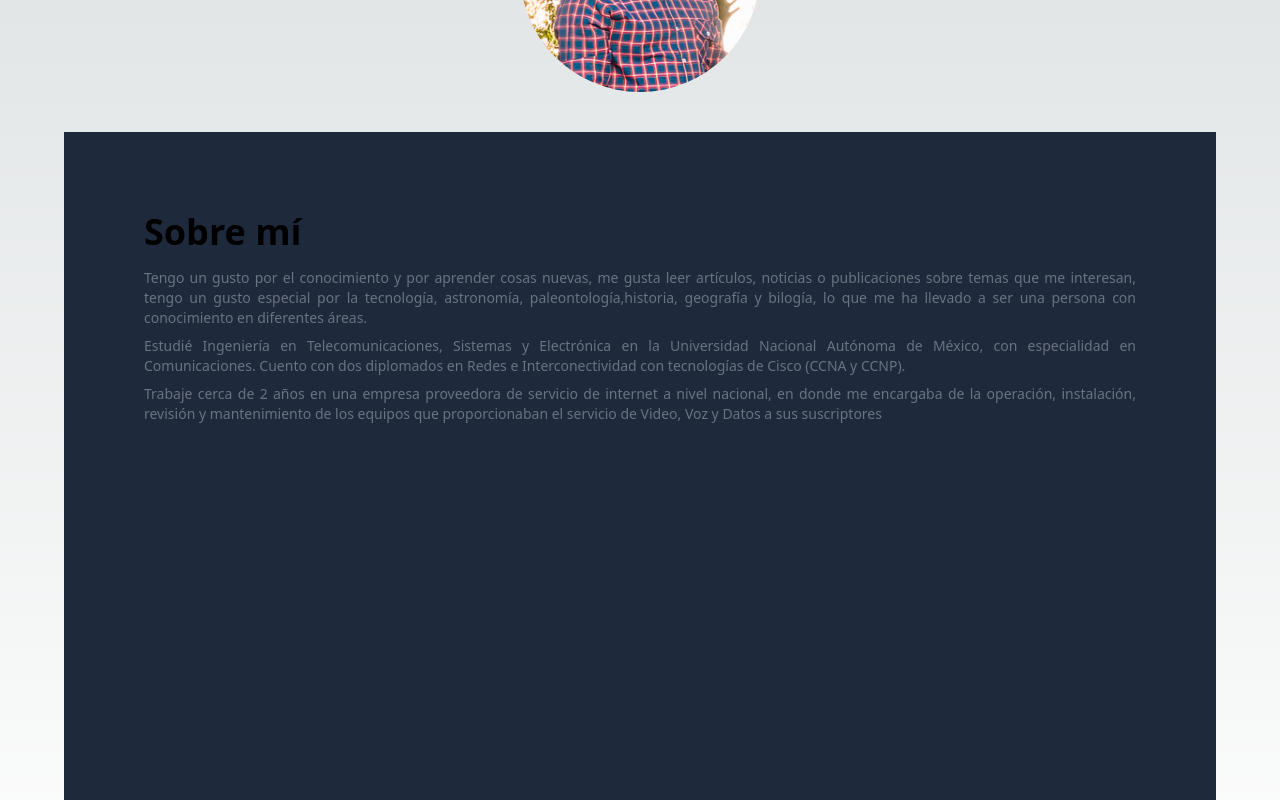
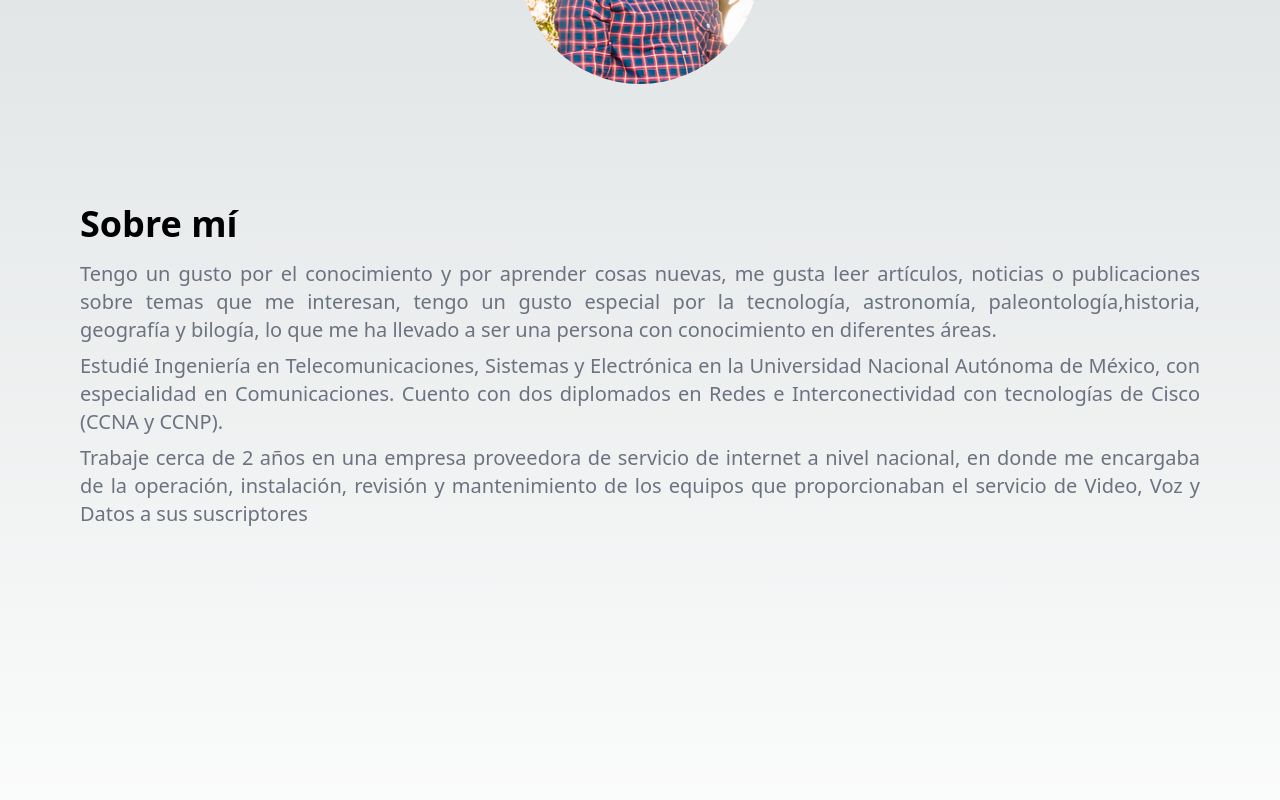
Before and after one commit to jeromanp/my-portfolio, a Next.js app: page / in a window 1280 px wide. Shown: the part 420-1220 px from the top of the page. Built offline with nearby package versions, Linux system fonts and the light colour scheme.

Commit message:
styles for text

```diff
--- a/src/components/AboutMe.jsx
+++ b/src/components/AboutMe.jsx
@@ -2,21 +2,17 @@ import { aboutMe } from "@/utils/data";
 
 export default function AboutMe() {
   return (
-    <div className="w-full md:w-[90%] min-h-screen flex flex-row mx-auto bg-slate-800">
-
-    <div className="p-20" >
-      <h1 className="text-4xl font-bold mb-4">Sobre mí</h1>
-      <p className="mb-2 text-sm text-gray-500 text-justify">
-        {aboutMe.intro}
-      </p>
-      <p className="mb-2 text-sm text-gray-500 text-justify">
-        {aboutMe.estudio}
-      </p>
-
-      <p className="mb-2 text-sm text-gray-500 text-justify">
-        {aboutMe.experiencia}
-      </p>
-    </div>
+    <div className="w-full min-h-screen flex flex-row mx-auto ">
+      <div className="p-20">
+        <h1 className="text-4xl font-bold mb-4">Sobre mí</h1>
+        <div className="text-xl">
+          <p className="mb-2  text-gray-500 text-justify">{aboutMe.intro}</p>
+          <p className="mb-2  text-gray-500 text-justify ">{aboutMe.estudio}</p>
+          <p className="mb-2  text-gray-500 text-justify">
+            {aboutMe.experiencia}
+          </p>
+        </div>
+      </div>
     </div>
   );
 }
--- a/src/components/Intro.jsx
+++ b/src/components/Intro.jsx
@@ -7,7 +7,7 @@ export default function Intro() {
 <section className="mb-20 mt-4">
   <div className="w-90 max-w-screen-xl items-center justify-between font-mono text-sm mx-auto">
     <h1 className="text-4xl font-bold text-red-500 text-center">{infoPersonal.name}</h1>
-    <h3 className="text-2xl text-center mt-5">
+    <h3 className="text-xl text-center mt-5 text-gray-500">
       {infoPersonal.professionOne} <br/>
       {infoPersonal.professionTwo}
     </h3>
```
